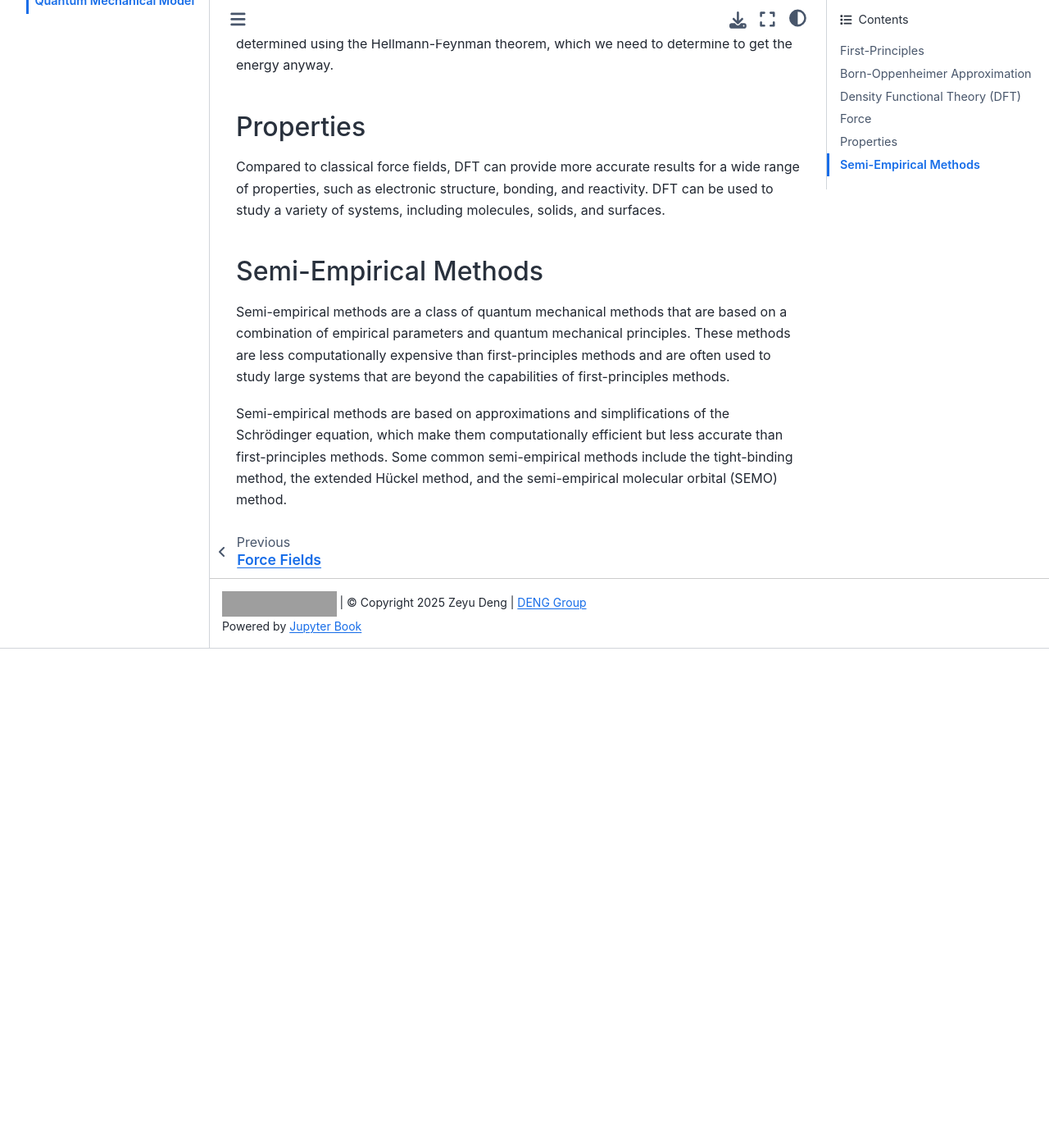
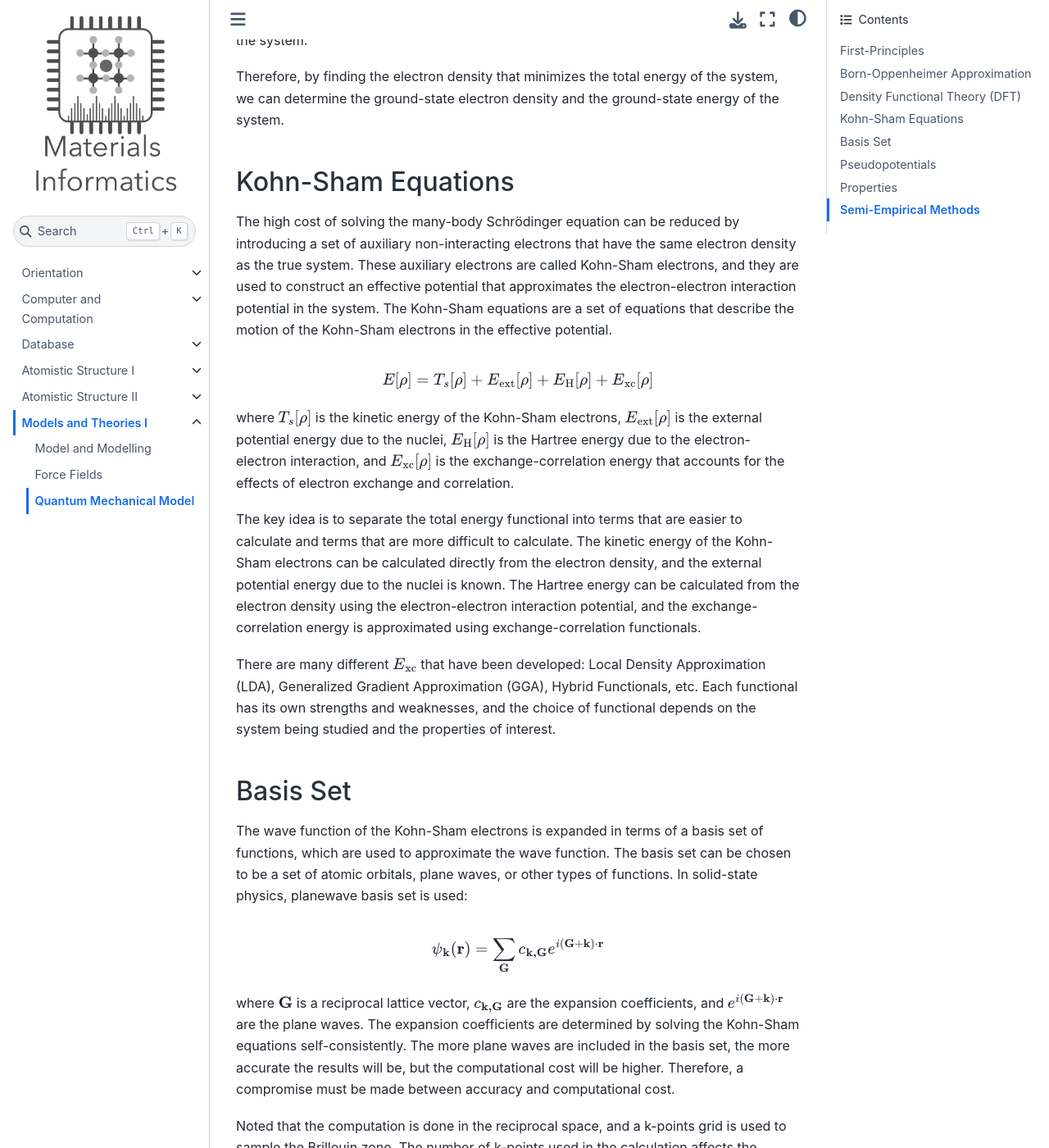
Before and after one commit to deng-group/MLE4217_5219_book, a Jupyter Book: the page built from models_and_theories_I/dft.md, in a window 1280 px wide and 1400 px high, scrolled down 2119 px. Shown: the whole window at 82% size. Built offline with Jupyter Book 1.0.4 settings and Sphinx 7.4.7 and the Sphinx Book theme 1.1.4, drawn with Linux system fonts in a browser that asks for light colours; pages that are not in the unit, such as notebooks, are missing from menus; comment, search, counter and statistics services are not loaded; before the commit the page ends 2910 px from its top, so only the background shows below that; some of the changed text lies outside the part shown; grey boxes are pictures that could not be loaded.

Commit message:
Enhance DFT chapter with detailed explanations and add new Descriptors section

````diff
--- a/models_and_theories_I/dft.md
+++ b/models_and_theories_I/dft.md
@@ -5,7 +5,7 @@
 ```
 
 ## First-Principles
-Also known as ab initio methods, first-principles method is based on solving the Schrödinger equation for a given system of particles. The Schrödinger equation is a partial differential equation that describes how the wave function of a quantum system evolves over time. By solving the Schrödinger equation, we can obtain the wave function ($\Psi$) of the system, which contains all the information about the system, such as the positions and momenta of the particles, the energy of the system, and the forces acting on the particles. Properties can be obtained by applying different operators to the wave function. For example, the total energy of the system can be obtained by applying the Hamiltonian $\hat{H}$ operator to the wave function. The many-body Schrödinger equation is given by:
+Also known as _ab initio_ methods, first-principles method is based on solving the Schrödinger equation for a given system of particles. The Schrödinger equation is a partial differential equation that describes how the wave function of a quantum system evolves over time. By solving the Schrödinger equation, we can obtain the wave function ($\Psi$) of the system, which contains all the information about the system, such as the positions and momenta of the particles, the energy of the system, and the forces acting on the particles. Properties can be obtained by applying different operators to the wave function. For example, the total energy of the system can be obtained by applying the Hamiltonian $\hat{H}$ operator to the wave function. The many-body Schrödinger equation is given by:
 
 $$
 i\hbar\frac{\partial}{\partial t}\Psi(\mathbf{r}, \mathbf{R}, t) = \hat{H}\Psi(\mathbf{r}, \mathbf{R}, t)
@@ -27,7 +27,7 @@
 
 ```{admonition} Functional
 :class: info
-Functional is a function of a function. In DFT, the electron density is the function, and the functional is a function of the electron density.
+Functional is a function of a function where the input is a function and the output is a number. For example, integration is a functional that takes a function as input and returns a number as output. In DFT, the electron density is the function, and the functional is a function of the electron density.
 ```
 
 The key idea behind DFT is the Hohenberg-Kohn theorems, which state that the ground-state energy of a system is a unique functional of the electron density and that the electron density that minimizes the ground-state energy is the true ground-state electron density.
@@ -38,12 +38,46 @@
 
 where $E[\rho]$ is the total energy functional of the system and $\rho_{\text{gs}}$ is the ground-state electron density.
 
+The charge density can be computed using:
+
+$$
+\rho(\mathbf{r}) = \sum_{i=1}^{N} |\psi_i(\mathbf{r})|^2
+$$
+
+where $\psi_i(\mathbf{r})$ is the wave function of the $i$-th electron and $N$ is the number of electrons in the system.
+
 Therefore, by finding the electron density that minimizes the total energy of the system, we can determine the ground-state electron density and the ground-state energy of the system.
 
-## Force
+## Kohn-Sham Equations
+The high cost of solving the many-body Schrödinger equation can be reduced by introducing a set of auxiliary non-interacting electrons that have the same electron density as the true system. These auxiliary electrons are called Kohn-Sham electrons, and they are used to construct an effective potential that approximates the electron-electron interaction potential in the system. The Kohn-Sham equations are a set of equations that describe the motion of the Kohn-Sham electrons in the effective potential.
+
+$$
+E[\rho] = T_s[\rho] + E_{\text{ext}}[\rho] + E_{\text{H}}[\rho] + E_{\text{xc}}[\rho]
+$$
+
+where $T_s[\rho]$ is the kinetic energy of the Kohn-Sham electrons, $E_{\text{ext}}[\rho]$ is the external potential energy due to the nuclei, $E_{\text{H}}[\rho]$ is the Hartree energy due to the electron-electron interaction, and $E_{\text{xc}}[\rho]$ is the exchange-correlation energy that accounts for the effects of electron exchange and correlation.
+
+The key idea is to separate the total energy functional into terms that are easier to calculate and terms that are more difficult to calculate. The kinetic energy of the Kohn-Sham electrons can be calculated directly from the electron density, and the external potential energy due to the nuclei is known. The Hartree energy can be calculated from the electron density using the electron-electron interaction potential, and the exchange-correlation energy is approximated using exchange-correlation functionals.
+
+There are many different $E_{\text{xc}}$ that have been developed: Local Density Approximation (LDA), Generalized Gradient Approximation (GGA), Hybrid Functionals, etc. Each functional has its own strengths and weaknesses, and the choice of functional depends on the system being studied and the properties of interest.
+
+## Basis Set
+The wave function of the Kohn-Sham electrons is expanded in terms of a basis set of functions, which are used to approximate the wave function. The basis set can be chosen to be a set of atomic orbitals, plane waves, or other types of functions. In solid-state physics, planewave basis set is used:
+
+$$
+\psi_\mathbf{k}(\mathbf{r}) = \sum_{\mathbf{G}} c_{\mathbf{k,G}}e^{i(\mathbf{G}+\mathbf{k})\cdot\mathbf{r}}
+$$
+
+where $\mathbf{G}$ is a reciprocal lattice vector,  $c_{\mathbf{k,G}}$ are the expansion coefficients, and $e^{i(\mathbf{G}+\mathbf{k})\cdot\mathbf{r}}$ are the plane waves. The expansion coefficients are determined by solving the Kohn-Sham equations self-consistently. The more plane waves are included in the basis set, the more accurate the results will be, but the computational cost will be higher. Therefore, a compromise must be made between accuracy and computational cost.
+
+Noted that the computation is done in the reciprocal space, and a k-points grid is used to sample the Brillouin zone. The number of k-points used in the calculation affects the accuracy of the results, with more k-points leading to more accurate results but higher computational cost.
+
+## Pseudopotentials
+Psuedopotentials are used to replace the core electrons in the system with an effective potential that approximates the effect of the core electrons on the valence electrons. This allows us to reduce the number of electrons that need to be treated explicitly in the calculation. It also smooth out the potential near the nucleus, which makes the calculation converge faster with a much smaller basis set.
+
+## Properties
 Instead of compute the derivative of the total energy with respect to the position of the particles, the force can be calculated directly once the ground state electron density is determined using the Hellmann-Feynman theorem, which we need to determine to get the energy anyway.
 
-## Properties
 Compared to classical force fields, DFT can provide more accurate results for a wide range of properties, such as electronic structure, bonding, and reactivity. DFT can be used to study a variety of systems, including molecules, solids, and surfaces.
 
 ## Semi-Empirical Methods
````
Also changed, not shown: models_and_theories_II/descriptor.md (added, +1 -0 lines).
